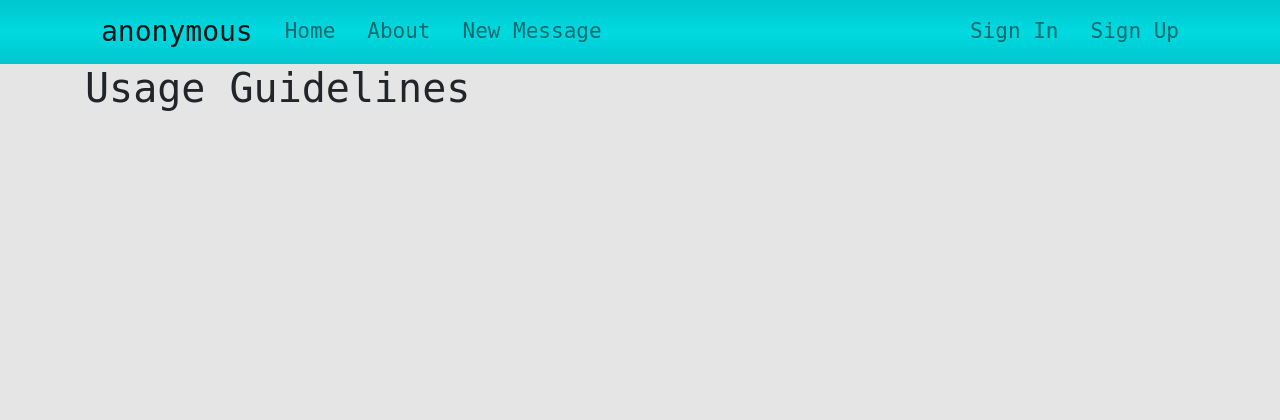
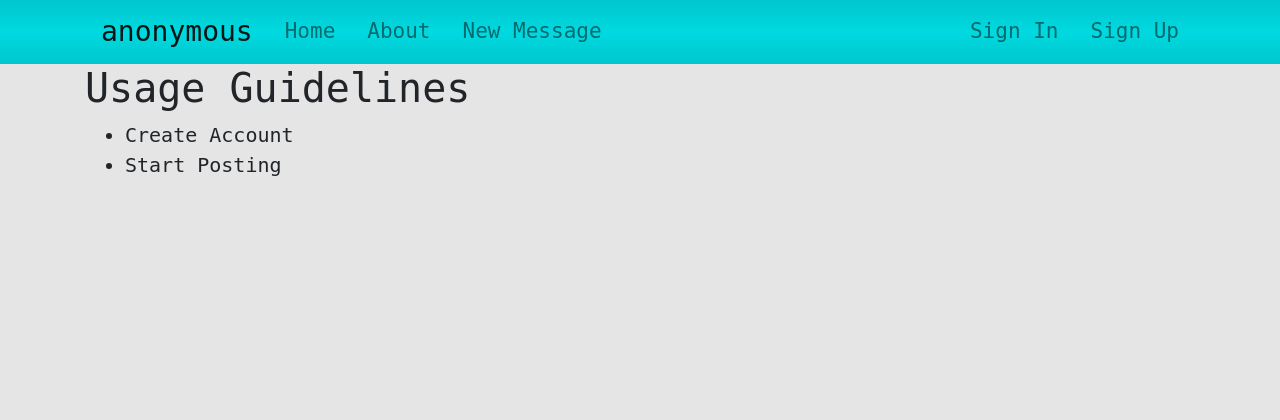
Before and after one commit to atharvakadlag/anonymous, a Flask app: page /about in a window 1280 px wide. Shown: the top 420 px of the page. Run offline with Flask 2, Linux system fonts and the light colour scheme; parts of the project's set-up code (start-up, migrations or seed data) failed here and were passed over; some libraries are stand-ins or nearby versions.

Commit message:
updated about.html

```diff
--- a/anonymous/templates/about.html
+++ b/anonymous/templates/about.html
@@ -1,4 +1,8 @@
 {% extends 'base.html' %}
 {% block content %}
     <h1>Usage Guidelines</h1>
+    <ul>
+        <li>Create Account</li>
+        <li>Start Posting</li>
+    </ul>
 {% endblock content %}
```
